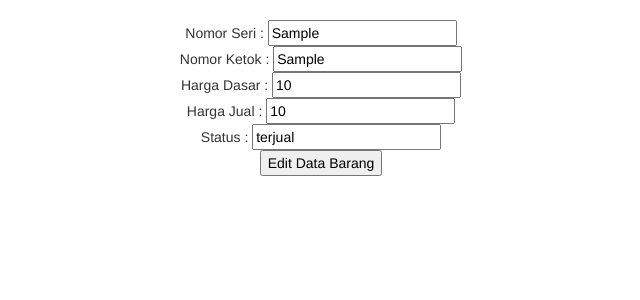
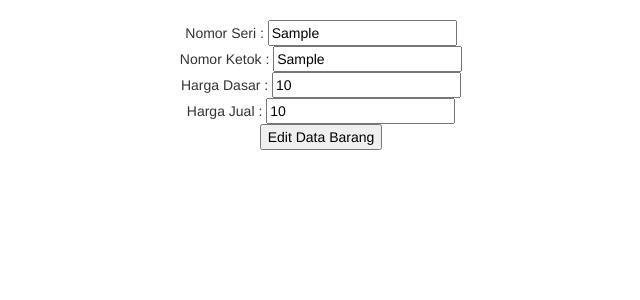
Before and after one commit to zonascript/stoktabunghendri, a PHP site: the page made by edit_barang.php in a window 1280 px wide. Shown: the part 51-351 px from the top of the page, without its empty margins (319-959 px from the left). Run offline with PHP 8.4, Linux system fonts and the light colour scheme; the visitor is signed in with stand-in values (Sample User, id 1); tables that the repository leaves empty or names only in its code hold one stand-in row (values such as "Sample post"); some libraries are stand-ins or nearby versions.

Commit message:
menghilangkan edit status barang (nanti dibuat dropdown khusus admin dan owner yang bisa edit)

```diff
--- a/barang_edit.php
+++ b/barang_edit.php
@@ -6,10 +6,11 @@ $no_seri = $_POST['no_seri'];
 $no_ketok = $_POST['no_ketok'];
 $harga_dasar = $_POST['harga_dasar'];
 $harga_jual = $_POST['harga_jual'];
-$status = $_POST['status'];
+//$status = $_POST['status'];
 
-$edit_barang= editBarang($no_id, $no_seri, $no_ketok, $harga_dasar, $harga_jual, $status);
+//$edit_barang= editBarang($no_id, $no_seri, $no_ketok, $harga_dasar, $harga_jual, $status);
 
+$edit_barang= editBarang($no_id, $no_seri, $no_ketok, $harga_dasar, $harga_jual);
 if (isset($edit_barang)){
 	header("Location: $base_url/barang.php?edit=$no_seri");
 }
--- a/db/pdo.php
+++ b/db/pdo.php
@@ -42,10 +42,18 @@ function input_user($a,$b,$c) {
 	return($affected_rows);
 }
 
-function editBarang($a,$b,$c,$d,$e,$f) {
+//function editBarang($a,$b,$c,$d,$e,$f) {
+//	$db = testdb_connect();
+//	$stmt = $db->prepare("UPDATE barang SET no_seri=:field2 ,no_ketok=:field3 ,harga_dasar=:field4 ,harga_jual=:field5 ,status=:field6 WHERE no_id=:field1");
+//	$stmt->execute(array(':field1' => $a, ':field2' => $b, ':field3' => $c, ':field4' => $d, ':field5' => $e, ':field6' => $f));
+//	$affected_rows = $stmt->fetchAll(PDO::FETCH_ASSOC);
+//	return($affected_rows);
+//}
+
+function editBarang($a,$b,$c,$d,$e) {
 	$db = testdb_connect();
-	$stmt = $db->prepare("UPDATE barang SET no_seri=:field2 ,no_ketok=:field3 ,harga_dasar=:field4 ,harga_jual=:field5 ,status=:field6 WHERE no_id=:field1");
-	$stmt->execute(array(':field1' => $a, ':field2' => $b, ':field3' => $c, ':field4' => $d, ':field5' => $e, ':field6' => $f));
+	$stmt = $db->prepare("UPDATE barang SET no_seri=:field2 ,no_ketok=:field3 ,harga_dasar=:field4 ,harga_jual=:field5 WHERE no_id=:field1");
+	$stmt->execute(array(':field1' => $a, ':field2' => $b, ':field3' => $c, ':field4' => $d, ':field5' => $e));
 	$affected_rows = $stmt->fetchAll(PDO::FETCH_ASSOC);
 	return($affected_rows);
 }
--- a/edit_barang.php
+++ b/edit_barang.php
@@ -29,9 +29,9 @@ $barangs = getDataBarang($no_seri);
 	<div>
 		<span>Harga Jual : </span> <input type="text" name="harga_jual" value="<?php echo $row['harga_jual']?>"/>
 	</div>
-	<div>
-		<span>Status : </span> <input type="text" name="status" value="<?php echo $row['status']?>"/>
-	</div>
+	<!-- div>
+		<span>Status : </span> <input type="text" name="status" value="<?php //echo $row['status']?>"/>
+	</div-->
 	<?php
 	endforeach;
 	?>
```
